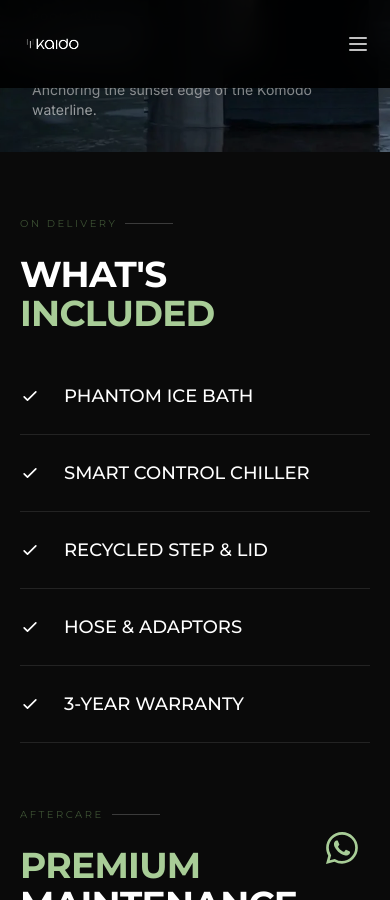
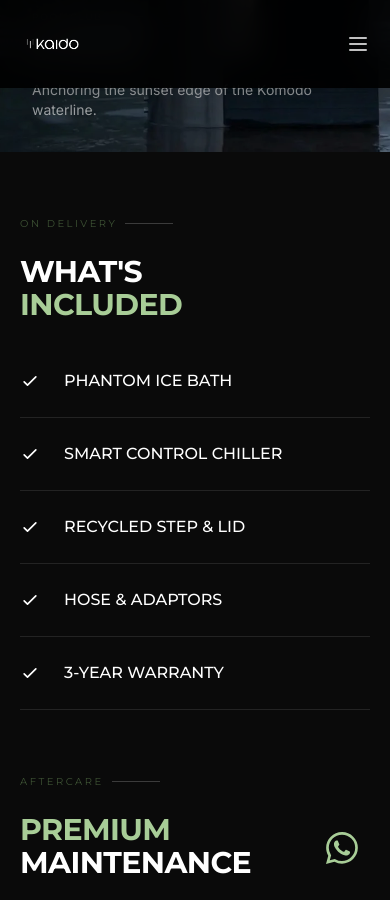
Before and after one commit to refinedislandcreations/kaido, a Jekyll site: the page built from phantom.html, in a window 390 px wide and 900 px high, scrolled down 4491 px. Built offline with Jekyll 4.4.1, drawn with Linux system fonts in a browser that asks for light colours; nearby versions of some CDN libraries.

Commit message:
style: update typography scales and add responsive text-lg utility to maintenance section

```diff
--- a/_includes/product/includes-maintenance.html
+++ b/_includes/product/includes-maintenance.html
@@ -40,7 +40,7 @@
             <div class="h-px w-12 {{ line_class }}"></div>
           </div>
           <h2
-            class="font-title font-bold text-4xl md:text-5xl {{ title_class }} tracking-[-0.02em] leading-[1.1] mb-12"
+            class="font-title font-bold text-3xl md:text-5xl {{ title_class }} tracking-[-0.02em] leading-[1.1] mb-12"
           >
             {{ section.left.title }}
           </h2>
@@ -64,7 +64,7 @@
                   d="M5 13l4 4L19 7"
                 />
               </svg>
-              <span class="font-title font-medium text-lg {{ text_class }}"
+              <span class="font-title font-medium text-base md:text-lg {{ text_class }}"
                 >{{ item }}</span
               >
             </div>
@@ -82,7 +82,7 @@
             <div class="h-px w-12 {{ line_class }}"></div>
           </div>
           <h2
-            class="font-title font-bold text-4xl md:text-5xl {{ title_class }} tracking-[-0.02em] leading-[1.1] mb-12"
+            class="font-title font-bold text-3xl md:text-5xl {{ title_class }} tracking-[-0.02em] leading-[1.1] mb-12"
           >
             {{ section.right.title }}
           </h2>
@@ -93,7 +93,7 @@
               <div
                 class="flex items-center justify-between pb-6 border-b {{ border_class }}"
               >
-                <span class="font-title font-medium {{ text_class }}"
+                <span class="font-title font-medium text-sm md:text-base {{ text_class }}"
                   >{{ item.title }}</span
                 >
                 <span
@@ -109,7 +109,7 @@
                 class="font-title text-[10px] uppercase tracking-[0.2em] {{ eyebrow_class }} mb-2"
                 >{{ section.right.price_label }}</span
               >
-              <span class="font-title font-bold text-2xl {{ text_class }}"
+              <span class="font-title font-bold text-xl md:text-2xl {{ text_class }}"
                 >{{ section.right.price }}</span
               >
             </div>
--- a/assets/css/output.css
+++ b/assets/css/output.css
@@ -2464,6 +2464,12 @@
     @media (width >= 48rem) {
       font-size: var(--text-base);
       line-height: var(--tw-leading, var(--text-base--line-height));
+    }
+  }
+  .md\:text-lg {
+    @media (width >= 48rem) {
+      font-size: var(--text-lg);
+      line-height: var(--tw-leading, var(--text-lg--line-height));
     }
   }
   .md\:text-sm {
```
